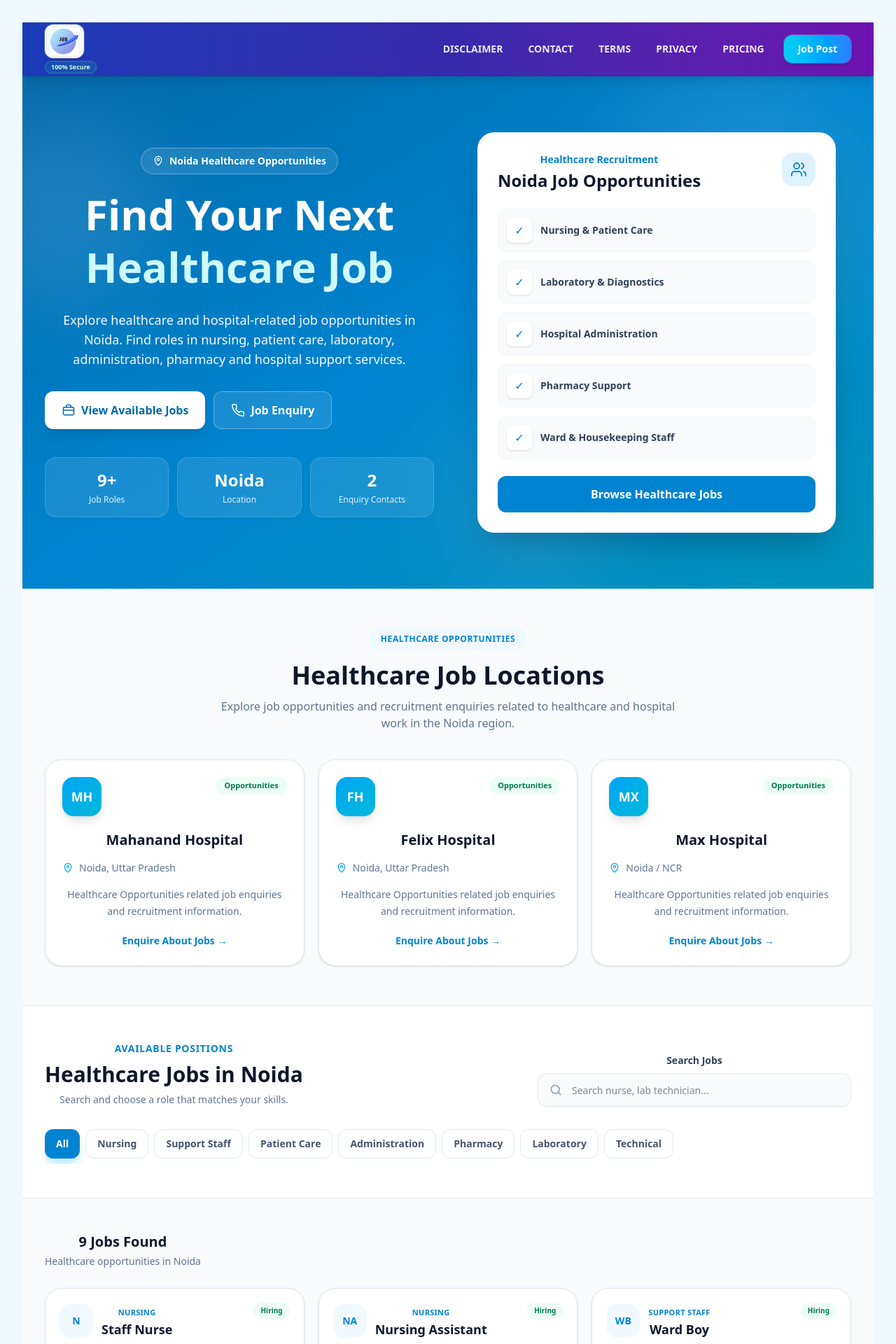
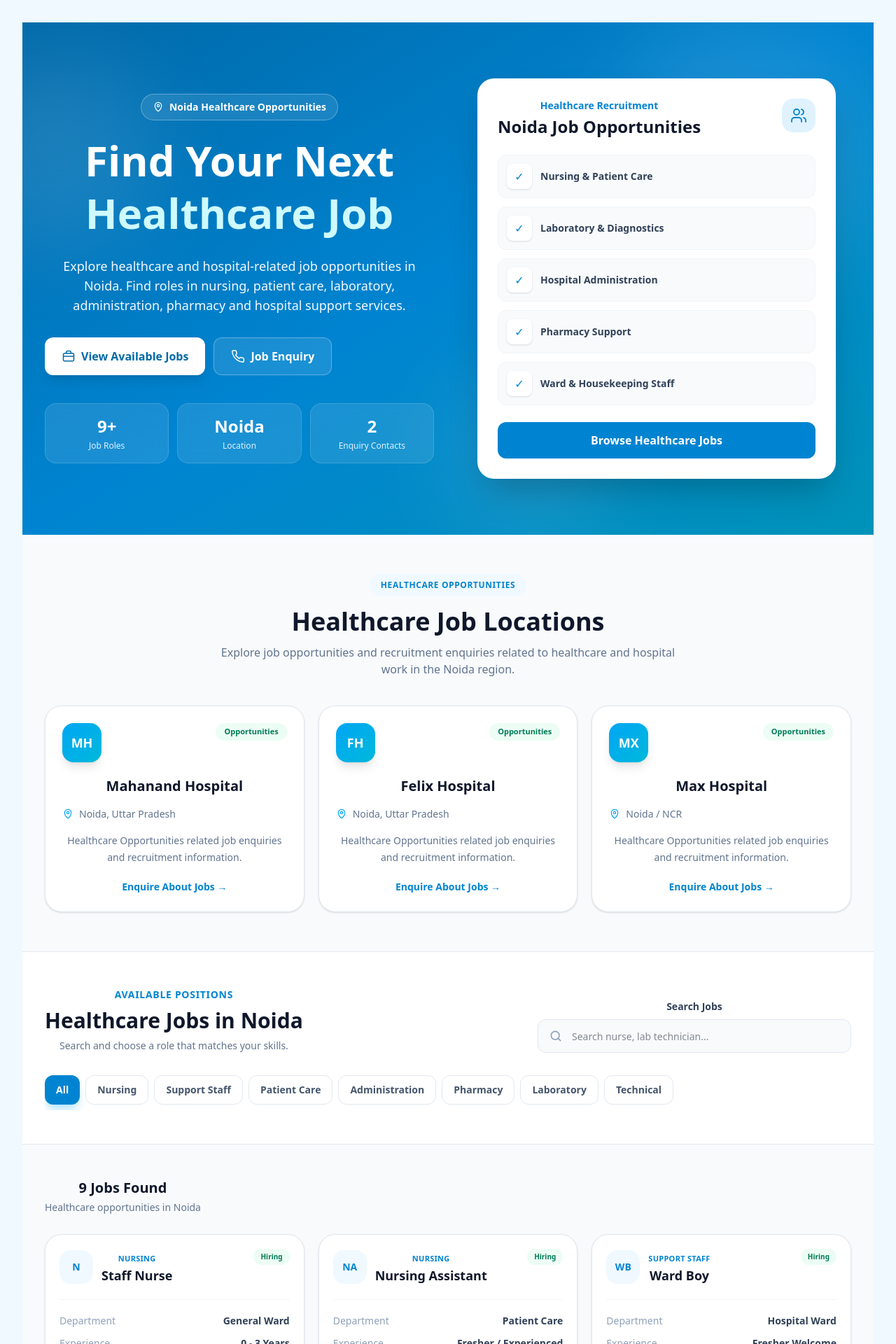
Before and after one commit to frahim-arif/jfront, a React (Vite) app: page /healthcare-jobs in a window 1280 px wide. Shown: the top 1920 px of the page at 70% size. Built offline with nearby package versions, Linux system fonts and the light colour scheme.

Commit message:
jasdhvfv

```diff
--- a/src/HealthcareJobs.jsx
+++ b/src/HealthcareJobs.jsx
@@ -1,8 +1,5 @@
+
 import { useMemo, useState } from "react";
-import { Link } from "react-router-dom";
-
-import Header from "./components/Header.jsx";
-import Footer from "./components/Footer.jsx";
 
 // ======================================================
 // HEALTHCARE JOBS
@@ -174,6 +171,7 @@ function LocationIcon({ className = "h-5 w-5" }) {
       stroke="currentColor"
       strokeWidth="1.8"
       viewBox="0 0 24 24"
+      aria-hidden="true"
     >
       <path
         strokeLinecap="round"
@@ -193,6 +191,7 @@ function PhoneIcon({ className = "h-5 w-5" }) {
       stroke="currentColor"
       strokeWidth="1.8"
       viewBox="0 0 24 24"
+      aria-hidden="true"
     >
       <path
         strokeLinecap="round"
@@ -220,6 +219,7 @@ function WhatsAppIcon({ className = "h-5 w-5" }) {
       className={className}
       fill="currentColor"
       viewBox="0 0 24 24"
+      aria-hidden="true"
     >
       <path d="M20.52 3.48A11.87 11.87 0 0012.08 0C5.52 0 .18 5.34.18 11.9c0 2.1.55 4.15 1.6 5.96L0 24l6.3-1.75a11.9 11.9 0 005.78 1.47h.01c6.56 0 11.9-5.34 11.9-11.9 0-3.18-1.24-6.17-3.47-8.34zM12.08 21.7a9.86 9.86 0 01-5.03-1.38l-.36-.21-3.74 1.04 1-3.65-.23-.38a9.83 9.83 0 01-1.51-5.22c0-5.45 4.43-9.88 9.88-9.88 2.64 0 5.12 1.03 6.98 2.89a9.81 9.81 0 012.89 6.98c0 5.45-4.43 9.88-9.88 9.88zm5.42-7.41c-.3-.15-1.78-.88-2.05-.98-.28-.1-.48-.15-.68.15-.2.3-.78.98-.96 1.18-.18.2-.35.22-.65.07-1.78-.89-2.95-1.59-4.13-3.61-.31-.54.31-.5.89-1.67.1-.2.05-.38-.03-.53-.08-.15-.68-1.63-.93-2.23-.24-.58-.49-.5-.68-.51h-.58c-.2 0-.53.08-.8.38-.28.3-1.05 1.03-1.05 2.51s1.08 2.91 1.23 3.11c.15.2 2.12 3.24 5.14 4.55.72.31 1.28.5 1.72.64.72.23 1.38.2 1.9.12.58-.09 1.78-.73 2.03-1.43.25-.7.25-1.31.18-1.43-.07-.12-.25-.2-.55-.35z" />
     </svg>
@@ -234,6 +234,7 @@ function SearchIcon({ className = "h-5 w-5" }) {
       stroke="currentColor"
       strokeWidth="2"
       viewBox="0 0 24 24"
+      aria-hidden="true"
     >
       <circle cx="11" cy="11" r="7" />
       <path
@@ -253,6 +254,7 @@ function BriefcaseIcon({ className = "h-5 w-5" }) {
       stroke="currentColor"
       strokeWidth="1.8"
       viewBox="0 0 24 24"
+      aria-hidden="true"
     >
       <rect
         x="3"
@@ -279,6 +281,7 @@ function UsersIcon({ className = "h-5 w-5" }) {
       stroke="currentColor"
       strokeWidth="1.8"
       viewBox="0 0 24 24"
+      aria-hidden="true"
     >
       <path
         strokeLinecap="round"
@@ -313,16 +316,11 @@ export default function HealthcareJobs() {
   const categories = useMemo(() => {
     const uniqueCategories = [
       ...new Set(
-        healthcareJobs.map(
-          (job) => job.category
-        )
+        healthcareJobs.map((job) => job.category)
       ),
     ];
 
-    return [
-      "All",
-      ...uniqueCategories,
-    ];
+    return ["All", ...uniqueCategories];
   }, []);
 
   // ====================================================
@@ -330,50 +328,34 @@ export default function HealthcareJobs() {
   // ====================================================
 
   const filteredJobs = useMemo(() => {
+    const search = searchTerm.trim().toLowerCase();
+
     return healthcareJobs.filter((job) => {
-      const search = searchTerm
-        .trim()
-        .toLowerCase();
-
       const matchesSearch =
         !search ||
-        job.title
-          .toLowerCase()
-          .includes(search) ||
-        job.category
-          .toLowerCase()
-          .includes(search) ||
-        job.department
-          .toLowerCase()
-          .includes(search) ||
-        job.qualification
-          .toLowerCase()
-          .includes(search);
+        job.title.toLowerCase().includes(search) ||
+        job.category.toLowerCase().includes(search) ||
+        job.department.toLowerCase().includes(search) ||
+        job.qualification.toLowerCase().includes(search) ||
+        job.location.toLowerCase().includes(search);
 
       const matchesCategory =
         selectedCategory === "All" ||
         job.category === selectedCategory;
 
-      return (
-        matchesSearch &&
-        matchesCategory
-      );
+      return matchesSearch && matchesCategory;
     });
-  }, [
-    searchTerm,
-    selectedCategory,
-  ]);
+  }, [searchTerm, selectedCategory]);
 
   // ====================================================
-  // APPLY ON WHATSAPP
+  // WHATSAPP APPLY
   // ====================================================
 
   const handleWhatsAppApply = (
     job,
-    phone = "9760020822"
+    phone = CONTACTS[0].phone
   ) => {
-    const cleanPhone = String(phone)
-      .replace(/\D/g, "");
+    const cleanPhone = String(phone).replace(/\D/g, "");
 
     const internationalPhone =
       cleanPhone.length === 10
@@ -395,11 +377,14 @@ Please share more details about the recruitment process.
 Thank you.
     `.trim();
 
+    const whatsappUrl =
+      `https://wa.me/${internationalPhone}?text=` +
+      encodeURIComponent(message);
+
     window.open(
-      `https://wa.me/${internationalPhone}?text=${encodeURIComponent(
-        message
-      )}`,
-      "_blank"
+      whatsappUrl,
+      "_blank",
+      "noopener,noreferrer"
     );
   };
 
@@ -419,14 +404,12 @@ Thank you.
     setSelectedJob(null);
   };
 
+  // ====================================================
+  // RENDER
+  // ====================================================
+
   return (
-    <div className="min-h-screen bg-slate-50 text-slate-900">
-
-      {/* ==================================================
-          HEADER
-      ================================================== */}
-
-      <Header />
+    <section className="w-full bg-slate-50 text-slate-900">
 
       {/* ==================================================
           HERO SECTION
@@ -436,9 +419,7 @@ Thank you.
 
         <div className="absolute inset-0 opacity-10">
           <div className="absolute -left-24 top-10 h-72 w-72 rounded-full bg-white blur-3xl" />
-
           <div className="absolute right-0 top-0 h-96 w-96 rounded-full bg-white blur-3xl" />
-
           <div className="absolute bottom-0 left-1/2 h-60 w-60 rounded-full bg-white blur-3xl" />
         </div>
 
@@ -458,12 +439,15 @@ Thank you.
 
               </div>
 
-              <h1 className="max-w-3xl text-4xl font-black leading-tight text-white sm:text-5xl lg:text-6xl">
+              <h2 className="max-w-3xl text-4xl font-black leading-tight text-white sm:text-5xl lg:text-6xl">
+
                 Find Your Next
+
                 <span className="block text-cyan-100">
                   Healthcare Job
                 </span>
-              </h1>
+
+              </h2>
 
               <p className="mt-6 max-w-2xl text-base leading-7 text-sky-50 sm:text-lg">
                 Explore healthcare and hospital-related
@@ -478,7 +462,7 @@ Thank you.
               <div className="mt-8 flex flex-col gap-3 sm:flex-row">
 
                 <a
-                  href="#jobs"
+                  href="#healthcare-jobs-list"
                   className="inline-flex items-center justify-center gap-2 rounded-xl bg-white px-6 py-3.5 font-bold text-sky-700 shadow-lg transition hover:-translate-y-0.5 hover:shadow-xl"
                 >
                   <BriefcaseIcon />
@@ -487,7 +471,7 @@ Thank you.
                 </a>
 
                 <a
-                  href="#contact"
+                  href="#healthcare-contact"
                   className="inline-flex items-center justify-center gap-2 rounded-xl border border-white/30 bg-white/10 px-6 py-3.5 font-bold text-white backdrop-blur transition hover:bg-white/20"
                 >
                   <PhoneIcon />
@@ -528,7 +512,7 @@ Thank you.
                 <div className="rounded-2xl border border-white/15 bg-white/10 p-3 text-center backdrop-blur sm:p-4">
 
                   <p className="text-xl font-black text-white sm:text-2xl">
-                    2
+                    {CONTACTS.length}
                   </p>
 
                   <p className="mt-1 text-[10px] font-medium text-sky-100 sm:text-xs">
@@ -555,16 +539,14 @@ Thank you.
                       Healthcare Recruitment
                     </p>
 
-                    <h2 className="mt-1 text-2xl font-black text-slate-900">
+                    <h3 className="mt-1 text-2xl font-black text-slate-900">
                       Noida Job Opportunities
-                    </h2>
+                    </h3>
 
                   </div>
 
                   <div className="flex h-12 w-12 items-center justify-center rounded-2xl bg-sky-100 text-sky-600">
-
                     <UsersIcon className="h-6 w-6" />
-
                   </div>
 
                 </div>
@@ -599,7 +581,7 @@ Thank you.
                 </div>
 
                 <a
-                  href="#jobs"
+                  href="#healthcare-jobs-list"
                   className="mt-6 flex w-full items-center justify-center rounded-xl bg-sky-600 px-5 py-3.5 font-bold text-white transition hover:bg-sky-700"
                 >
                   Browse Healthcare Jobs
@@ -627,9 +609,9 @@ Thank you.
             Healthcare Opportunities
           </span>
 
-          <h2 className="mt-4 text-3xl font-black text-slate-900 sm:text-4xl">
+          <h3 className="mt-4 text-3xl font-black text-slate-900 sm:text-4xl">
             Healthcare Job Locations
-          </h2>
+          </h3>
 
           <p className="mt-3 text-sm leading-6 text-slate-500 sm:text-base">
             Explore job opportunities and recruitment
@@ -651,9 +633,7 @@ Thank you.
               <div className="flex items-start justify-between gap-4">
 
                 <div className="flex h-14 w-14 items-center justify-center rounded-2xl bg-gradient-to-br from-sky-500 to-cyan-500 text-lg font-black text-white shadow-lg">
-
                   {hospital.shortName}
-
                 </div>
 
                 <span className="rounded-full bg-emerald-50 px-3 py-1 text-[11px] font-bold text-emerald-700">
@@ -662,9 +642,9 @@ Thank you.
 
               </div>
 
-              <h3 className="mt-5 text-xl font-black text-slate-900">
+              <h4 className="mt-5 text-xl font-black text-slate-900">
                 {hospital.name}
-              </h3>
+              </h4>
 
               <div className="mt-4 flex items-center gap-2 text-sm text-slate-500">
 
@@ -680,11 +660,10 @@ Thank you.
               </p>
 
               <a
-                href="#contact"
+                href="#healthcare-contact"
                 className="mt-5 inline-flex text-sm font-bold text-sky-600 transition hover:text-sky-800"
               >
                 Enquire About Jobs →
-
               </a>
 
             </div>
@@ -700,7 +679,7 @@ Thank you.
       ================================================== */}
 
       <section
-        id="jobs"
+        id="healthcare-jobs-list"
         className="border-y border-slate-200 bg-white"
       >
 
@@ -714,9 +693,9 @@ Thank you.
                 Available Positions
               </span>
 
-              <h2 className="mt-2 text-3xl font-black text-slate-900">
+              <h3 className="mt-2 text-3xl font-black text-slate-900">
                 Healthcare Jobs in Noida
-              </h2>
+              </h3>
 
               <p className="mt-2 text-sm text-slate-500">
                 Search and choose a role that matches
@@ -727,7 +706,10 @@ Thank you.
 
             <div className="w-full lg:max-w-md">
 
-              <label className="mb-2 block text-sm font-semibold text-slate-700">
+              <label
+                htmlFor="healthcare-job-search"
+                className="mb-2 block text-sm font-semibold text-slate-700"
+              >
                 Search Jobs
               </label>
 
@@ -736,6 +718,7 @@ Thank you.
                 <SearchIcon className="absolute left-4 top-1/2 h-5 w-5 -translate-y-1/2 text-slate-400" />
 
                 <input
+                  id="healthcare-job-search"
                   type="text"
                   value={searchTerm}
                   onChange={(e) =>
@@ -770,7 +753,6 @@ Thank you.
                 }`}
               >
                 {category}
-
               </button>
 
             ))}
@@ -791,13 +773,12 @@ Thank you.
 
           <div>
 
-            <h2 className="text-xl font-black text-slate-900">
+            <h3 className="text-xl font-black text-slate-900">
+
               {filteredJobs.length} Job
-              {filteredJobs.length !== 1
-                ? "s"
-                : ""}{" "}
-              Found
-            </h2>
+              {filteredJobs.length !== 1 ? "s" : ""} Found
+
+            </h3>
 
             <p className="mt-1 text-sm text-slate-500">
               Healthcare opportunities in Noida
@@ -817,9 +798,9 @@ Thank you.
               🔍
             </div>
 
-            <h3 className="mt-5 text-xl font-bold text-slate-800">
+            <h4 className="mt-5 text-xl font-bold text-slate-800">
               No jobs found
-            </h3>
+            </h4>
 
             <p className="mt-2 text-sm text-slate-500">
               Try another keyword or category.
@@ -865,9 +846,9 @@ Thank you.
                         {job.category}
                       </span>
 
-                      <h3 className="truncate text-lg font-black text-slate-900">
+                      <h4 className="truncate text-lg font-black text-slate-900">
                         {job.title}
-                      </h3>
+                      </h4>
 
                     </div>
 
@@ -941,9 +922,7 @@ Thank you.
 
                 <button
                   type="button"
-                  onClick={() =>
-                    setSelectedJob(job)
-                  }
+                  onClick={() => setSelectedJob(job)}
                   className="mt-6 w-full rounded-xl bg-sky-600 px-4 py-3 font-bold text-white transition hover:bg-sky-700 active:scale-[0.98]"
                 >
                   View & Apply
@@ -964,7 +943,7 @@ Thank you.
       ================================================== */}
 
       <section
-        id="contact"
+        id="healthcare-contact"
         className="bg-slate-900"
       >
 
@@ -980,9 +959,9 @@ Thank you.
                 Job Enquiry
               </span>
 
-              <h2 className="mt-5 text-3xl font-black text-white sm:text-4xl">
+              <h3 className="mt-5 text-3xl font-black text-white sm:text-4xl">
                 Interested in a Healthcare Job?
-              </h2>
+              </h3>
 
               <p className="mt-4 max-w-xl text-sm leading-7 text-slate-300 sm:text-base">
                 Contact the recruitment enquiry numbers
@@ -1023,9 +1002,7 @@ Thank you.
                     <div className="flex items-center gap-4">
 
                       <div className="flex h-12 w-12 items-center justify-center rounded-xl bg-sky-500/20 text-sky-300">
-
                         <PhoneIcon />
-
                       </div>
 
                       <div>
@@ -1139,9 +1116,9 @@ Thank you.
                 Healthcare Job Application
               </span>
 
-              <h2 className="mt-2 text-2xl font-black text-slate-900">
+              <h3 className="mt-2 text-2xl font-black text-slate-900">
                 {selectedJob.title}
-              </h2>
+              </h3>
 
               <p className="mt-2 text-sm text-slate-500">
                 {selectedJob.department} •{" "}
@@ -1200,9 +1177,9 @@ Thank you.
 
             <div className="mt-6">
 
-              <h3 className="text-base font-black text-slate-900">
+              <h4 className="text-base font-black text-slate-900">
                 Apply / Enquire
-              </h3>
+              </h4>
 
               <p className="mt-1 text-sm leading-6 text-slate-500">
                 Choose a contact method to enquire about
@@ -1295,12 +1272,6 @@ Thank you.
 
       )}
 
-      {/* ==================================================
-          FOOTER
-      ================================================== */}
-
-      <Footer />
-
-    </div>
+    </section>
   );
 }
```
